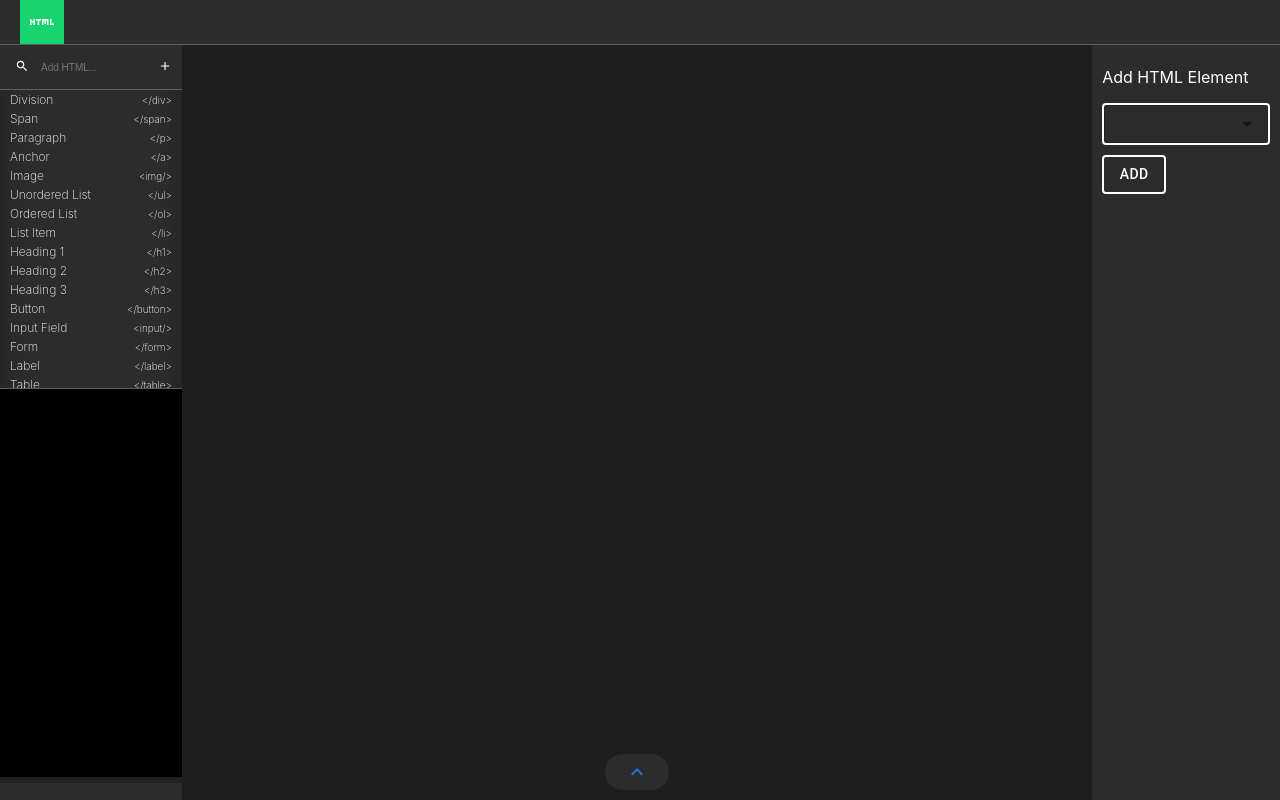
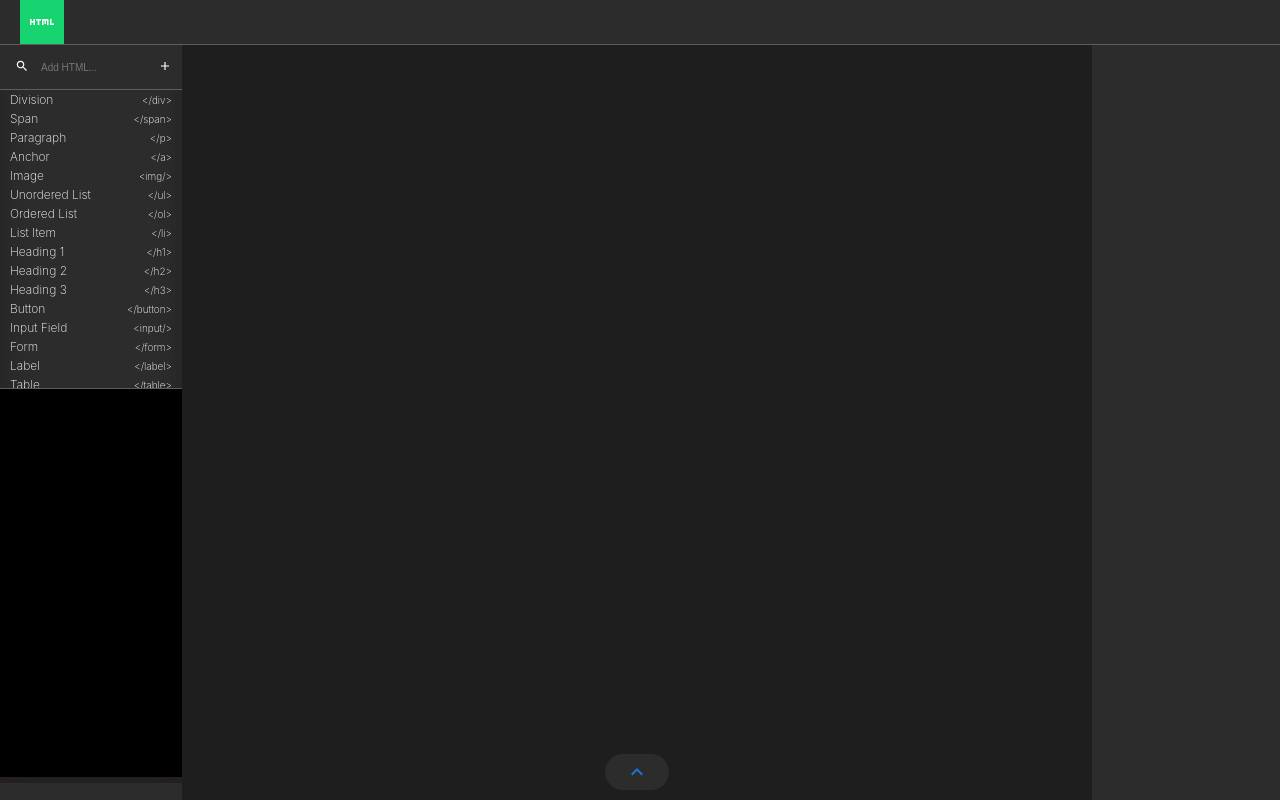
Before and after one commit to code735/Pagebuilder, a React (Create React App) app in the folder frontend/: page / in a window 1280 px wide. Built offline with nearby package versions, Linux system fonts and the light colour scheme.

Commit message:
adding styles

```diff
--- a/frontend/src/Components/Leftsidebar/Leftsidebar.jsx
+++ b/frontend/src/Components/Leftsidebar/Leftsidebar.jsx
@@ -2,13 +2,14 @@ import React, { useEffect, useState } from 'react'
 import { Button } from '@mui/material'
 import { useDispatch, useSelector } from 'react-redux';
 import SearchOutlinedIcon from '@mui/icons-material/SearchOutlined';
-import { addRootHtmlElement, deleteElement, handleSwitchController } from '../../store/features/htmlElementCounterSlice';
+import { addCurrentSelectedTag, addRootHtmlElement, deleteElement, handleSwitchController } from '../../store/features/htmlElementSlice';
 import { Add, Close, Delete } from '@mui/icons-material';
 
 export default function Leftsidebar() {
   const dispatch = useDispatch();
   const htmlElementRedux = useSelector((state) => state.htmlElement.allHtmlTags);
   const switchControlRedux = useSelector((state) => state.htmlElement.switchControl);
+  const currentSelectedTag = useSelector((state) => state.htmlElement.currentSelectedTag);
 
   // HTML Elements List with both tagName and tag JSX elements
   const htmlElementsList = [
@@ -81,13 +82,25 @@ export default function Leftsidebar() {
   const addElement = () => {
     const selectedElement = suggestions.find(el => el.tagName === inputValue);
     if (selectedElement) {
-      dispatch(addRootHtmlElement(selectedElement.tagName));
+      dispatch(addRootHtmlElement({
+        "rootElement": selectedElement.tagName,
+        "styles":[
+          {
+            "temp":"temp"
+          }
+        ]
+      }));
     }
   };
 
   const deleteHtmlTag = ( element ) => {
     dispatch(deleteElement(element));
   }
+
+  const selectTag = ( element ) => {
+    dispatch(addCurrentSelectedTag(element))
+  }
+  console.log("currentSelectedTag",currentSelectedTag)
 
   return (
     <div className='left-sidebar'>
@@ -151,7 +164,7 @@ export default function Leftsidebar() {
         <div className="dom-container">
           {
             htmlElementRedux?.length > 0 && htmlElementRedux?.map((el) => {
-              return <div className="html-tag">
+              return <div className={`html-tag ${currentSelectedTag.id == el.id && "selected"}`} onClick={()=>{selectTag(el)}}>
                 <div className="tag-name">
                   <span>{el.rootElement}</span>
                 </div>
--- a/frontend/src/Components/Navbar/Navbar.jsx
+++ b/frontend/src/Components/Navbar/Navbar.jsx
@@ -1,7 +1,7 @@
 import React, { useState } from 'react'
 import HtmlIcon from '@mui/icons-material/Html';
 import { useDispatch, useSelector } from 'react-redux';
-import { handleSwitchController } from '../../store/features/htmlElementCounterSlice';
+import { handleSwitchController } from '../../store/features/htmlElementSlice';
 
 export default function Navbar() {
 
--- a/frontend/src/Components/Pageeditor/Pageeditor.jsx
+++ b/frontend/src/Components/Pageeditor/Pageeditor.jsx
@@ -1,7 +1,7 @@
 import React, { useEffect } from 'react'
 import FloatingIsland from '../FloatingIsland/FloatingIsland'
 import { useDispatch, useSelector } from 'react-redux';
-import { addCurrentSelectedTag } from '../../store/features/htmlElementCounterSlice';
+import { addCurrentSelectedTag } from '../../store/features/htmlElementSlice';
 import { current } from '@reduxjs/toolkit';
 
 export default function Pageeditor() {
--- a/frontend/src/Components/RightSidebar/Rightsidebar.jsx
+++ b/frontend/src/Components/RightSidebar/Rightsidebar.jsx
@@ -1,7 +1,7 @@
 import { Autocomplete, Button, TextField } from '@mui/material';
 import React, { useEffect, useState } from 'react';
 import { useDispatch, useSelector } from 'react-redux';
-import { addRootHtmlElement } from '../../store/features/htmlElementCounterSlice';
+import { addRootHtmlElement } from '../../store/features/htmlElementSlice';
 
 export default function Rightsidebar() {
   // Redux
@@ -68,33 +68,7 @@ export default function Rightsidebar() {
 
   return (
     <div className='right-sidebar'>
-      <p>Add HTML Element</p>
-      <div className='html-tag-container'>
-        <Autocomplete
-          disablePortal
-          options={htmlElements}
-          value={selectedValue}
-          onChange={(event, newValue) => setSelectedValue(newValue)}
-          sx={{
-            '& .MuiOutlinedInput-root': {
-              border: '2px solid #fff',
-              color: '#fff',
-              padding: '0',
-            },
-            '& .MuiOutlinedInput-root .MuiOutlinedInput-notchedOutline': {
-              color: '#fff',
-            },
-            '& .MuiOutlinedInput-root .MuiOutlinedInput-notchedOutline:hover': {
-              border: '2px solid #fff',
-              color: '#fff',
-            },
-          }}
-          renderInput={(params) => <TextField {...params} label='' />}
-        />
-        <Button className='add-btn' variant='outlined' onClick={addElement}>
-          Add
-        </Button>
-      </div>
+
     </div>
   );
 }
--- a/frontend/src/store/features/htmlElementCounterSlice.js
+++ b/frontend/src/store/features/htmlElementSlice.js
@@ -3,32 +3,32 @@ import { createSlice } from "@reduxjs/toolkit"
 const initialState = {
   allHtmlTags: [],
   switchControl: "add-html",
-  currentSelectedTag: {}
+  currentSelectedTag: {
+    styles: []
+  }
 }
 
-export const htmlElementCounterSlice = createSlice({
+export const htmlElementSlice = createSlice({
   name: "htmlElement",
   initialState,
   reducers: {
     addRootHtmlElement: (state,{payload}) => {
+      console.log("payload",payload)
       state.allHtmlTags = [
         ...state.allHtmlTags,
         {
           "id": state.allHtmlTags?.length + 1,
-          "rootElement":payload,
-          "styles": [],
+          "rootElement":payload.rootElement,
+          "styles": payload.styles,
           "childElements": []
         }
       ];
     },
     deleteElement: (state,{payload}) => {
       const filteredArray = state.allHtmlTags?.filter( item => item.id !== payload.id )
-      console.log("filteredArray",filteredArray)
-      console.log("payloadid",payload.id)
       state.allHtmlTags = state.allHtmlTags?.filter( item => item.id !== payload.id )
     },
     addCurrentSelectedTag: (state, {payload}) => {
-      console.log("payload",payload)
       state.currentSelectedTag = payload
     },
     handleSwitchController: (state, {payload}) => {
@@ -37,6 +37,6 @@ export const htmlElementCounterSlice = createSlice({
   }
 })
 
-export const { addRootHtmlElement, addCurrentSelectedTag, handleSwitchController, deleteElement } = htmlElementCounterSlice.actions
+export const { addRootHtmlElement, addCurrentSelectedTag, handleSwitchController, deleteElement } = htmlElementSlice.actions
 
-export default htmlElementCounterSlice.reducer
+export default htmlElementSlice.reducer
--- a/frontend/src/store/store.js
+++ b/frontend/src/store/store.js
@@ -1,8 +1,8 @@
 import { configureStore } from '@reduxjs/toolkit'
-import htmlElementCounterSliceReducer from './features/htmlElementCounterSlice'
+import htmlElementSliceReducer from './features/htmlElementSlice'
 
 export const store = configureStore({
   reducer: {
-    htmlElement: htmlElementCounterSliceReducer
+    htmlElement: htmlElementSliceReducer
   },
 })
```
